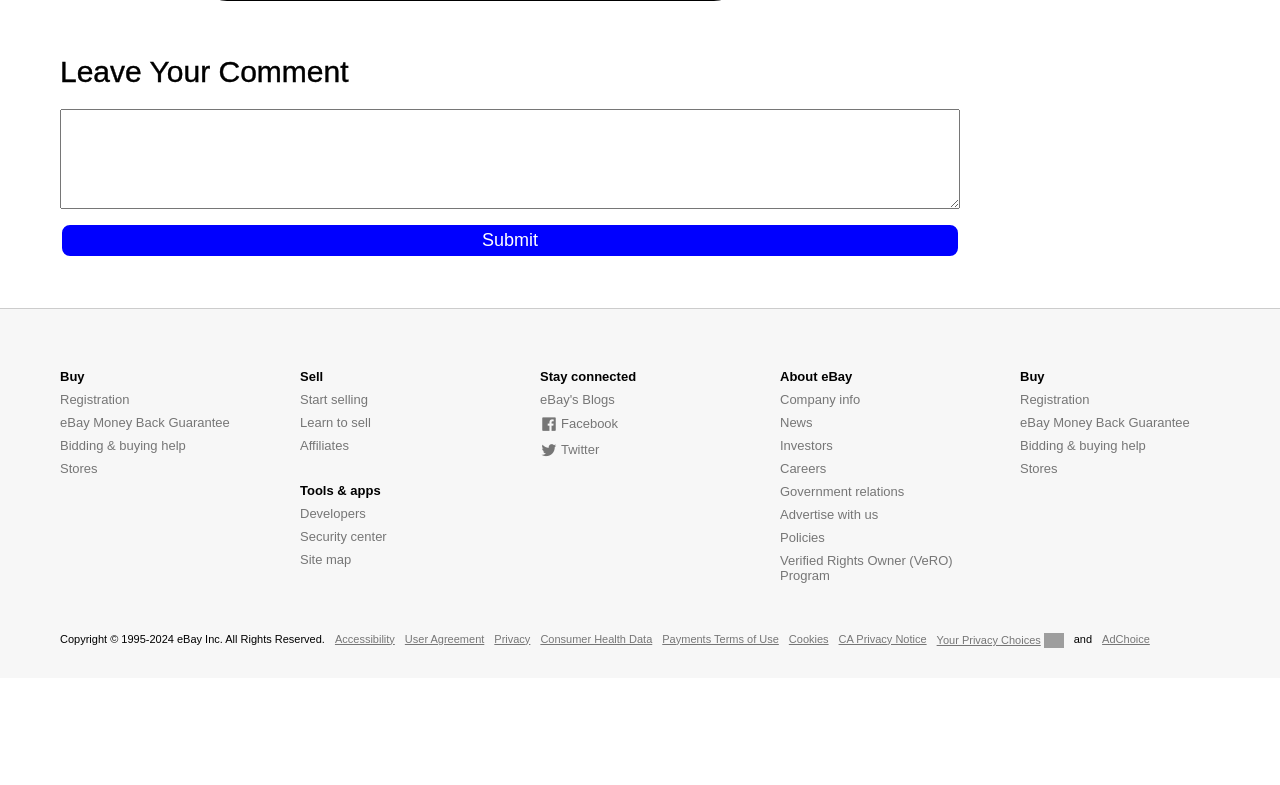
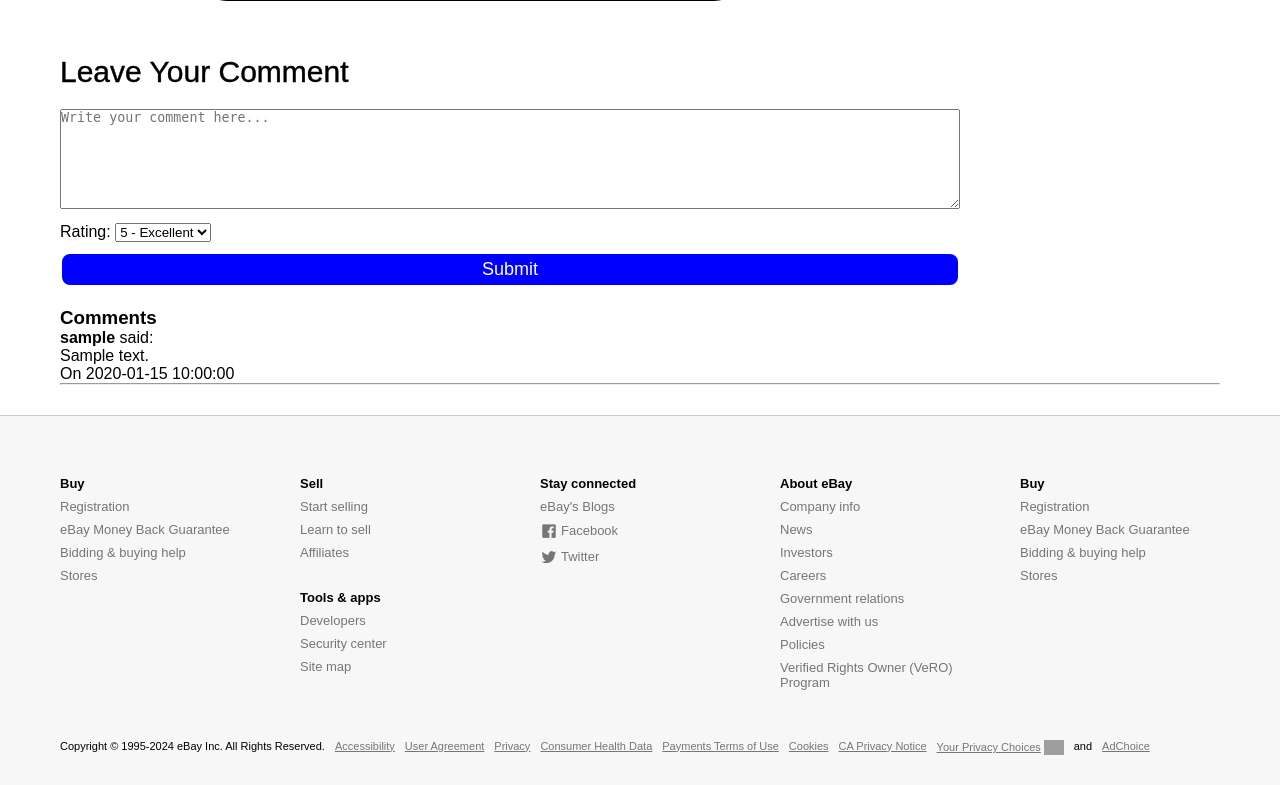
Before and after one commit to DimaShamoev/ebay-php-clone, a PHP site: page /pages/product_details.php?product=1 in a window 1280 px wide. Shown: the part 578-1363 px from the top of the page. Before the commit the page ends 1226 px from the top, so only its background shows below. Run offline with PHP 8.4, Linux system fonts and the light colour scheme; tables that the repository leaves empty or names only in its code hold one stand-in row (values such as "Sample post"); grey boxes marked "Sample" are stand-in pictures; grey boxes are pictures that could not be loaded.

Commit message:
create comment system

```diff
--- a/pages/product_details.php
+++ b/pages/product_details.php
@@ -19,6 +19,52 @@ if ($product_id) {
     echo "Invalid product ID.";
     exit;
 }
+
+if ($_SERVER["REQUEST_METHOD"] == "POST" && isset($_POST['comment'])) {
+    $user_id = null; // Initialize user_id
+    $comment = trim($_POST['comment']);
+    $rating = isset($_POST['rating']) ? (int)$_POST['rating'] : 0;
+
+    if (isset($_COOKIE['username'])) {
+        $username = $_COOKIE['username'];
+
+        // Fetch user_id
+        $user_query = "SELECT user_id FROM users WHERE user_username = '$username'";
+        $user_result = mysqli_query($conn, $user_query);
+
+        if ($user_result && mysqli_num_rows($user_result) > 0) {
+            $user_row = mysqli_fetch_assoc($user_result);
+            $user_id = $user_row['user_id'];
+        }
+    }
+
+    if ($user_id && $comment) {
+        $insert_query = "INSERT INTO feedbacks (user_id, product_id, rating, comment, created_date)
+                         VALUES ($user_id, $product_id, $rating, '$comment', NOW())";
+        mysqli_query($conn, $insert_query);
+
+        // Redirect to the same page to prevent resubmission
+        header("Location: product_details.php?product=$product_id");
+        exit;
+    }
+}
+
+// Initialize the $comments array
+$comments = [];
+
+// Fetch comments for the product
+$comments_query = "SELECT f.comment, f.created_date, u.user_username
+                   FROM feedbacks f
+                   JOIN users u ON f.user_id = u.user_id
+                   WHERE f.product_id = $product_id
+                   ORDER BY f.created_date DESC";
+
+$comments_result = mysqli_query($conn, $comments_query);
+
+if ($comments_result && mysqli_num_rows($comments_result) > 0) {
+    $comments = mysqli_fetch_all($comments_result, MYSQLI_ASSOC);
+}
+
 ?>
 
 <!DOCTYPE html>
@@ -86,24 +132,43 @@ if ($product_id) {
                                 <div class="comment-title">
                                     Leave Your Comment
                                 </div>
-                                <div class="comment-form">
+                                <form method="POST" action="product_details.php?product=<?= $product_id ?>" class="comment-form">
                                     <div class="comment-input-block">
-                                        <textarea></textarea>
+                                        <textarea name="comment" required placeholder="Write your comment here..."></textarea>
                                     </div>
-
+                                    <div class="rating-input-block">
+                                        <label for="rating">Rating:</label>
+                                        <select name="rating" id="rating">
+                                            <option value="5">5 - Excellent</option>
+                                            <option value="4">4 - Good</option>
+                                            <option value="3">3 - Average</option>
+                                            <option value="2">2 - Poor</option>
+                                            <option value="1">1 - Terrible</option>
+                                        </select>
+                                    </div>
                                     <div class="btn-submit">
-                                        <button type="submit">
-                                            Submit
-                                        </button>
+                                        <button type="submit">Submit</button>
                                     </div>
-                                </div>
-
+                                </form>
                             </div>
                         </div>
                     </div>
 
+                    <!-- Comments display -->
                     <div class="comments-block">
-
+                        <h3>Comments</h3>
+                        <?php if (count($comments) > 0): ?>
+                            <?php foreach ($comments as $comment): ?>
+                                <div class="comment">
+                                    <p><strong><?= htmlspecialchars($comment['user_username']) ?></strong> said:</p>
+                                    <p><?= htmlspecialchars($comment['comment']) ?></p>
+                                    <p class="comment-date">On <?= htmlspecialchars($comment['created_date']) ?></p>
+                                    <hr>
+                                </div>
+                            <?php endforeach; ?>
+                        <?php else: ?>
+                            <p>No comments yet. Be the first to comment!</p>
+                        <?php endif; ?>
                     </div>
 
                 </div>
```
